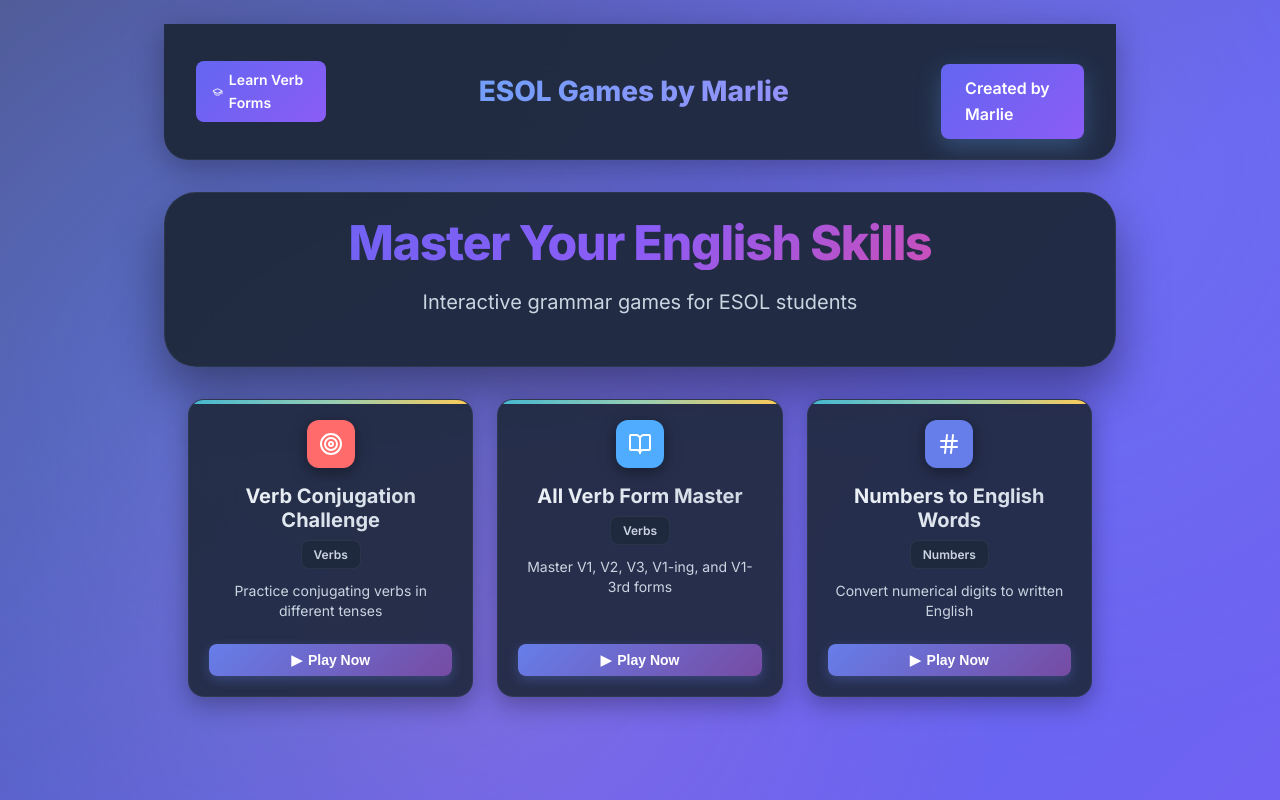
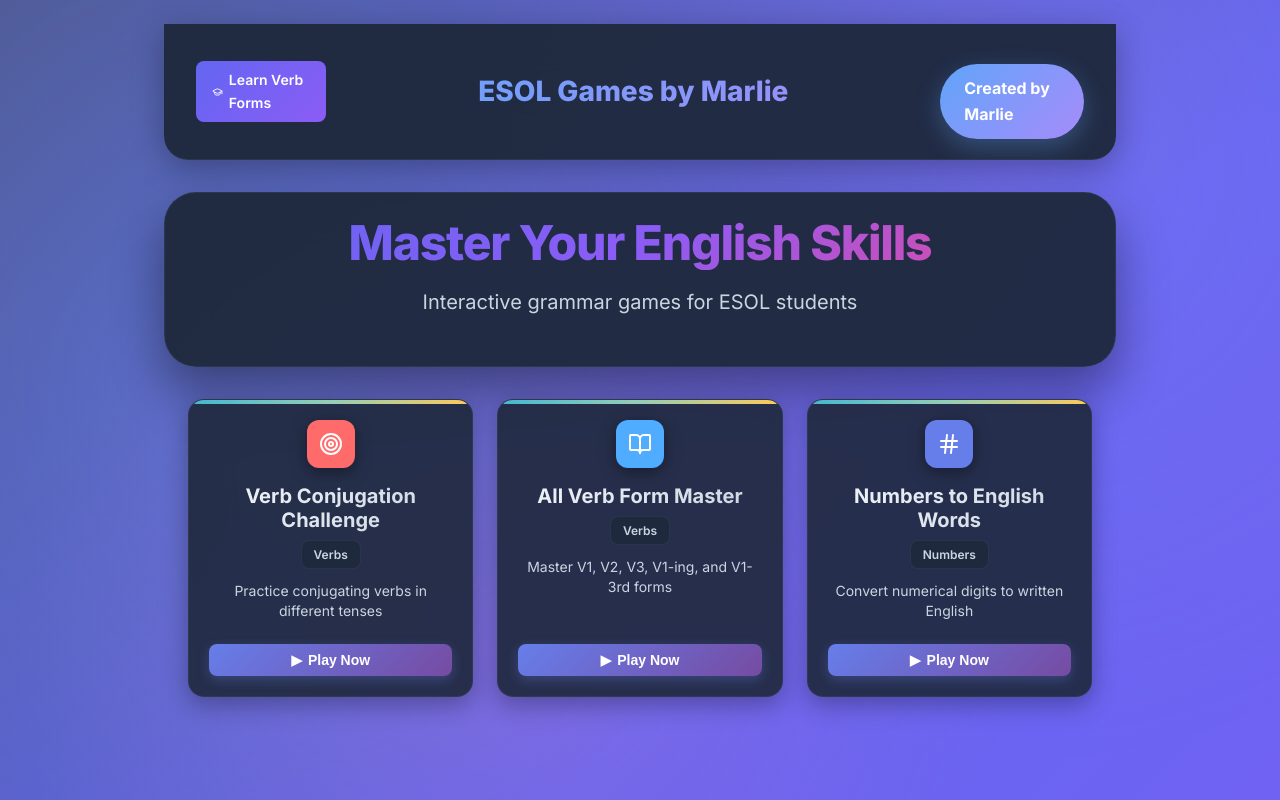
Before and after one commit to marlanamc/esol-games, a React (Vite) app: page / in a window 1280 px wide. Built offline with nearby package versions, Linux system fonts and the light colour scheme.

Commit message:
Revert Created by Marlie button to original styling

```diff
--- a/src/App.jsx
+++ b/src/App.jsx
@@ -718,21 +718,7 @@ const HomePage = () => {
           className="author-badge"
           style={{
             fontSize: 'clamp(0.875rem, 2.5vw, 1rem)',
-            padding: 'clamp(8px, 2vw, 12px) clamp(16px, 4vw, 24px)',
-            background: 'linear-gradient(135deg, #6366f1 0%, #8b5cf6 100%)',
-            color: 'white',
-            textDecoration: 'none',
-            borderRadius: '8px',
-            fontWeight: '600',
-            transition: 'all 0.3s ease'
-          }}
-          onMouseEnter={(e) => {
-            e.target.style.transform = 'translateY(-2px)'
-            e.target.style.boxShadow = '0 8px 25px rgba(99, 102, 241, 0.4)'
-          }}
-          onMouseLeave={(e) => {
-            e.target.style.transform = 'translateY(0)'
-            e.target.style.boxShadow = 'none'
+            padding: 'clamp(8px, 2vw, 12px) clamp(16px, 4vw, 24px)'
           }}
         >
           Created by Marlie
```
